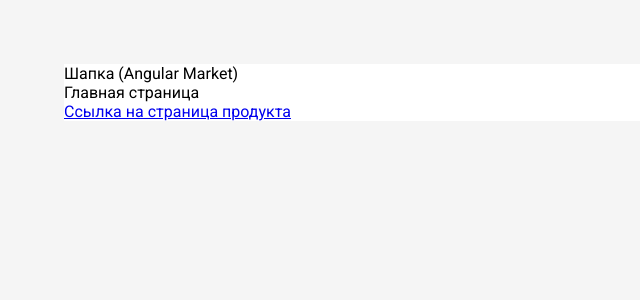
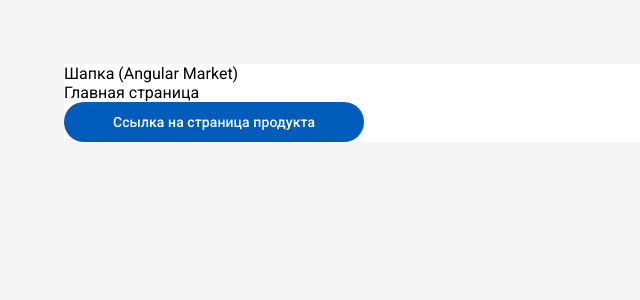
Before and after one commit to ChillSquad/Angular-Market, an Angular app: page / in a window 1280 px wide. Shown: the top 300 px of the page, without its empty margins (0-640 px from the left). Built offline with nearby package versions, Linux system fonts and the light colour scheme.

Commit message:
[upd]: Использование Angular Material

```diff
--- a/src/app/app.component.ts
+++ b/src/app/app.component.ts
@@ -1,12 +1,8 @@
 import { Component } from '@angular/core';
 import { HeaderComponent } from './components/header/header.component';
 import { RouterOutlet } from '@angular/router';
-import {MatDatepicker, MatDatepickerInput, MatDatepickerToggle} from '@angular/material/datepicker';
-import {MatFormField, MatFormFieldModule} from '@angular/material/form-field';
-import {MatInput} from '@angular/material/input';
+import {MatFormFieldModule} from '@angular/material/form-field';
 import {provideNativeDateAdapter} from '@angular/material/core';
-import {BrowserModule} from '@angular/platform-browser';
-import {BrowserAnimationsModule} from '@angular/platform-browser/animations';
 import {CommonModule} from '@angular/common';
 
 @Component({
@@ -24,4 +20,6 @@ import {CommonModule} from '@angular/common';
   styleUrl: './app.component.scss',
   standalone: true,
 })
-export class AppComponent {}
+export class AppComponent {
+  title = 'angular-market';
+}
--- a/src/app/home/home.component.html
+++ b/src/app/home/home.component.html
@@ -1,5 +1,7 @@
-<p>Главная страница</p>
+<!-- Витрина товаров -->
 
-<a routerLink="/product-page">Ссылка на страница продукта</a>
+<section class="home-page">
+  <p class="home-page__title">Главная страница</p>
 
-<!-- Витрина товаров -->
+  <button class="home-page__button" mat-flat-button (click)="goToProductPage()">Ссылка на страница продукта</button>
+</section>
--- a/src/app/home/home.component.scss
+++ b/src/app/home/home.component.scss
@@ -0,0 +1,8 @@
+.home-page{
+  display: flex;
+  flex-direction: column;
+
+  &__button{
+    width: 300px;
+  }
+}
--- a/src/app/home/home.component.ts
+++ b/src/app/home/home.component.ts
@@ -1,18 +1,23 @@
 import { Component } from '@angular/core';
-import { RouterLink } from '@angular/router';
-import {MatFormField} from '@angular/material/form-field';
-import {MatDatepicker, MatDatepickerInput, MatDatepickerToggle} from '@angular/material/datepicker';
-import {MatInput, MatInputModule} from '@angular/material/input';
-import {CommonModule} from '@angular/common';
-
+import { Router } from '@angular/router';
+import { CommonModule } from '@angular/common';
+import { MatButtonModule } from '@angular/material/button';
 
 @Component({
   selector: 'app-home',
   standalone: true,
   providers: [],
-  imports: [MatInputModule, RouterLink],
+  imports: [
+    CommonModule,
+    MatButtonModule
+  ],
   templateUrl: './home.component.html',
   styleUrl: './home.component.scss',
 })
 export class HomeComponent {
+  constructor(private router: Router) {}
+
+  goToProductPage() {
+    this.router.navigate(['/product-page']);
+  }
 }
--- a/src/app/pages/product-page/product-page.component.html
+++ b/src/app/pages/product-page/product-page.component.html
@@ -1,3 +1,5 @@
 <p>Страница продукта</p>
 
-<a routerLink="/">Ссылка на главную страницу</a>
+<button class="product-page__button" mat-flat-button (click)="goToHomePage()">
+  Ссылка на главную страницу
+</button>
--- a/src/app/pages/product-page/product-page.component.scss
+++ b/src/app/pages/product-page/product-page.component.scss
@@ -0,0 +1,3 @@
+.product-page__button{
+  width: 300px;
+}
--- a/src/app/pages/product-page/product-page.component.ts
+++ b/src/app/pages/product-page/product-page.component.ts
@@ -1,10 +1,18 @@
 import { Component } from '@angular/core';
-import { RouterLink } from '@angular/router';
+import { Router } from '@angular/router';
+import { MatButtonModule } from '@angular/material/button';
+import { CommonModule } from '@angular/common';
 
 @Component({
   selector: 'app-product-page',
-  imports: [RouterLink],
+  imports: [CommonModule, MatButtonModule],
   templateUrl: './product-page.component.html',
   styleUrl: './product-page.component.scss',
 })
-export class ProductPageComponent {}
+export class ProductPageComponent {
+    constructor(private router: Router) {}
+
+    goToHomePage() {
+      this.router.navigate(['/']);
+    }
+}
```
Also changed, not shown: src/app/app.routes.ts (+2 -6 lines), 1 other file (tests, documents, lock files or other folders).
